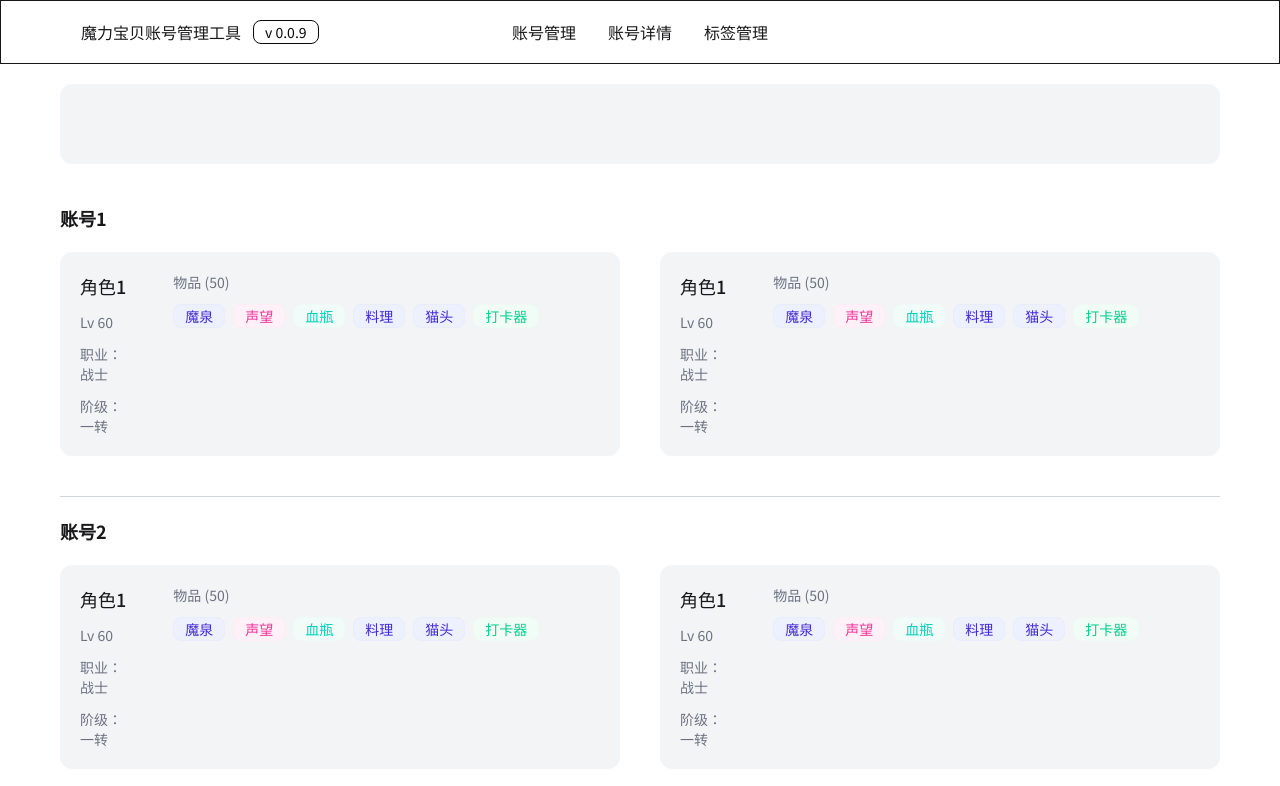
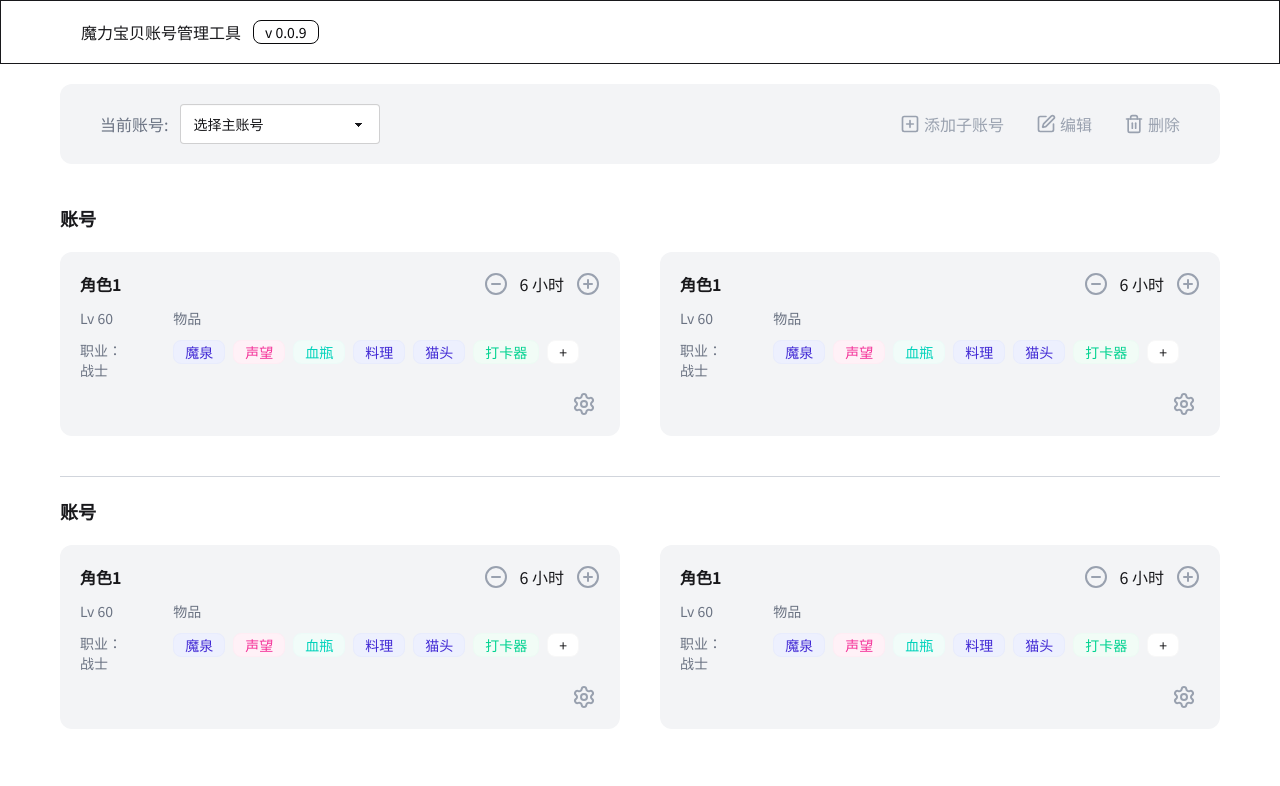
Before and after one commit to Mou2xie/gameAccountManager, a Next.js app: page / in a window 1280 px wide. Shown: the top 786 px of the page. Built offline with nearby package versions, Linux system fonts and the light colour scheme.

Commit message:
Implement main account and sub account management features; add services for CRUD operations, integrate Dexie for database handling, and update UI components for better user interaction.

```diff
--- a/app/page.tsx
+++ b/app/page.tsx
@@ -1,25 +1,44 @@
-import { CharaterCard } from "@/components/CharaterCard";
+'use client';
+
+import { SubAccountCard } from "@/components/SubAccountCard";
+import { SquarePen, Trash2, SquarePlus } from 'lucide-react';
 
 export default function Home() {
+
   return (
     <div className=" space-y-5">
-      <div className=" bg-gray-100 h-20 rounded-xl"></div>
+      <div className=" flex justify-between items-center h-20 bg-gray-100 rounded-xl px-10">
+        <div className=" flex items-center gap-3">
+          <p className=" text-gray-500">当前账号:</p>
+          <select defaultValue="选择主账号" className="select w-50" onChange={(e) => { console.log(e.target.value) }}>
+            <option disabled={true}>选择主账号</option>
+            <option value={1}>Crimson</option>
+            <option value={2}>Amber</option>
+            <option value={3}>Velvet</option>
+          </select>
+        </div>
+        <div className=" flex items-center gap-8">
+          <div className=" flex items-center gap-1 cursor-pointer">
+            <SquarePlus size={20} className=" text-gray-400" />
+            <span className=" text-gray-400">添加子账号</span>
+          </div>
+          <div className=" flex items-center gap-1 cursor-pointer">
+            <SquarePen size={20} className=" text-gray-400" />
+            <span className=" text-gray-400">编辑</span>
+          </div>
+          <div className=" flex items-center gap-1 cursor-pointer">
+            <Trash2 size={20} className=" text-gray-400" />
+            <span className=" text-gray-400">删除</span>
+          </div>
+        </div>
+      </div>
       <div>
         {
           Array.from({ length: 2 }).map((_, index) => (
-            <div className=" pb-10 border-b border-gray-300 last:border-0" key={index}>
-              <p className=" py-5 text-lg font-bold ">账号{index + 1}</p>
-              <div className=" grid grid-cols-2 gap-10">
-                <CharaterCard />
-                <CharaterCard />
-              </div>
-            </div>
+            <SubAccountCard key={index} />
           ))
         }
-
       </div>
-
-
     </div>
   );
 }
--- a/components/CharaterCard.tsx
+++ b/components/CharaterCard.tsx
@@ -1,15 +1,25 @@
+import { Settings } from 'lucide-react';
+import { CirclePlus, CircleMinus } from 'lucide-react';
+
 
 export const CharaterCard = () => {
     return (
-        <div className=" grid grid-cols-6 gap-10 bg-gray-100 p-5 rounded-xl">
+        <div className=" bg-gray-100 p-5 rounded-xl space-y-3">
+            <div className=" flex justify-between">
+                <p className=" font-bold">角色1</p>
+                <div className=" flex gap-3 items-center">
+                    <CircleMinus className=" cursor-pointer text-gray-400 w-6" />
+                    <p className=" text-center">6 小时</p>
+                    <CirclePlus className=" cursor-pointer text-gray-400 w-6" />
+                </div>
+            </div>
+            <div className=" grid grid-cols-6 gap-10">
                 <div className=" col-span-1 space-y-3">
-                <p className=" text-lg font-medium">角色1</p>
                     <p className=" text-sm text-gray-500">Lv 60</p>
                     <p className=" text-sm text-gray-500">职业：战士</p>
-                <p className=" text-sm text-gray-500">阶级：一转</p>
                 </div>
                 <div className=" col-span-5 space-y-3">
-                <p className=" text-sm text-gray-500">物品 (50)</p>
+                    <p className=" text-sm text-gray-500">物品</p>
                     <div className=" flex flex-wrap gap-2">
                         <div className="badge badge-soft badge-primary">魔泉</div>
                         <div className="badge badge-soft badge-secondary">声望</div>
@@ -17,8 +27,15 @@ export const CharaterCard = () => {
                         <div className="badge badge-soft badge-primary">料理</div>
                         <div className="badge badge-soft badge-primary">猫头</div>
                         <div className="badge badge-soft badge-success">打卡器</div>
+                        <div className="badge ">+</div>
                     </div>
                 </div>
+
+            </div>
+            <div className=" flex justify-end items-center gap-3">
+                <Settings className=" cursor-pointer text-gray-400 w-8" />
+            </div>
+
         </div>
     )
 }
--- a/components/NavBar.tsx
+++ b/components/NavBar.tsx
@@ -1,4 +1,13 @@
 import Link from "next/link";
+
+type TabItem = {
+    label: string;
+    href: string;
+};
+
+const tabs: TabItem[] = [
+    // { label: '账号列表', href: '/' },
+];
 
 export const NavBar = () => {
     return (
@@ -7,11 +16,17 @@ export const NavBar = () => {
                 <div className=" mr-3">魔力宝贝账号管理工具</div>
                 <div className="badge badge-neutral badge-outline">v 0.0.9</div>
             </div>
-            <div className=" flex justify-center items-center gap-8">
-                <Link href="/" >账号管理</Link>
-                <Link href="/" >账号详情</Link>
-                <Link href="/" >标签管理</Link>
-            </div>
+            {
+                tabs.length > 0 && (
+                    <div className=" flex justify-center items-center gap-8">
+                        {
+                            tabs.map((tab) => (
+                                <Link key={tab.href} href={tab.href}>{tab.label}</Link>
+                            ))
+                        }
+                    </div>
+                )
+            }
             <div></div>
         </nav>
     );
--- /dev/null
+++ b/components/SubAccountCard.tsx
@@ -0,0 +1,15 @@
+import { CharaterCard } from "./CharaterCard";
+
+export const SubAccountCard = () => {
+    return (
+        <div className=" pb-10 border-b border-gray-300 last:border-0">
+            <div className=" flex items-center gap-5">
+                <p className=" py-5 text-lg font-bold ">账号</p>
+            </div>
+            <div className=" grid grid-cols-2 gap-10">
+                <CharaterCard />
+                <CharaterCard />
+            </div>
+        </div>
+    )
+}
--- /dev/null
+++ b/libs/db.ts
@@ -0,0 +1,14 @@
+import Dexie from "dexie";
+
+export const db = new Dexie("GameAccountManagerDB");
+
+// 定义表结构
+const tables = {
+    mainAccounts: "++id, account", // 主账号表
+    subAccounts: "++id, mainId, name, note", // 子账号表
+    characters: "++id, subId, name, class, level, jobRank, note, cardTime, index", // 角色表
+    tags: "++id, label, amount", // 标签表
+    characterTags: "++id, charId, tagId, [charId+tagId]" // 角色标签关联表
+};
+
+db.version(1).stores(tables);
--- a/models/Character.ts
+++ b/models/Character.ts
@@ -10,4 +10,5 @@ export interface ICharacter {
     jobRank: EJobRank;
     items: ITag[];
     note: string;
+    cardTime: number;
 }
--- a/models/Tag.ts
+++ b/models/Tag.ts
@@ -1,5 +1,5 @@
 
 export interface ITag {
-    name: string;
-    number: number;
+    label: string;
+    amount: number;
 }
--- a/package.json
+++ b/package.json
@@ -9,6 +9,9 @@
     "lint": "eslint"
   },
   "dependencies": {
+    "dexie": "^4.2.1",
+    "dexie-react-hooks": "^4.2.0",
+    "lucide-react": "^0.552.0",
     "next": "16.0.1",
     "react": "19.2.0",
     "react-dom": "19.2.0"
--- /dev/null
+++ b/services/mainAccountService.ts
@@ -0,0 +1,28 @@
+import { db } from "@/libs/db";
+
+export const mainAccountService = {
+    createMainAccount: async (account: string) => {
+        try {
+            const mainAccount = await (db as any).mainAccounts.add({
+                account,
+            });
+            return mainAccount;
+        } catch (err) {
+            throw err;
+        }
+    },
+    deleteMainAccount: async (id: number) => {
+        try {
+            await (db as any).mainAccounts.delete(id);
+        } catch (err) {
+            throw err;
+        }
+    },
+    updateMainAccount: async (id: number, account: string) => {
+        try {
+            await (db as any).mainAccounts.update(id, { account });
+        } catch (err) {
+            throw err;
+        }
+    }
+};
```
Also changed, not shown: services/characterService.ts (added), services/subAccountService.ts (added), services/tagService.ts (added), 1 other file (tests, documents, lock files or other folders). Lines whose indentation alone changed are shown as unchanged.
